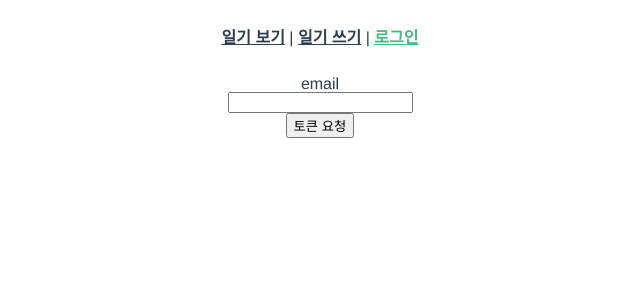
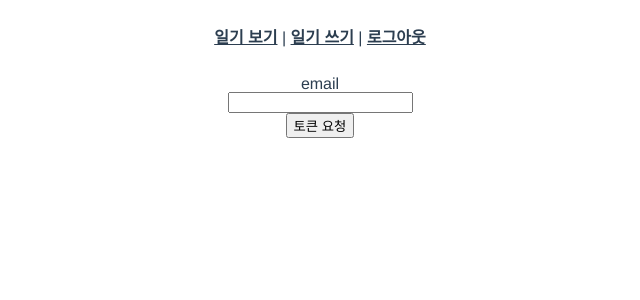
Before and after one commit to modoo-page/modoo-diary-web, a Vue app: page /login in a window 1280 px wide. Shown: the top 300 px of the page, without its empty margins (320-960 px from the left). Built offline with nearby package versions, Linux system fonts and the light colour scheme; sample sign-in values are in the browser's storage.

Commit message:
✨ 로그인 기능 추가 및 쓰기 기능 추가

```diff
--- a/package.json
+++ b/package.json
@@ -10,6 +10,7 @@
   "dependencies": {
     "axios": "^1.2.2",
     "core-js": "^3.8.3",
+    "pinia": "^2.0.28",
     "vue": "^3.2.13",
     "vue-router": "^4.0.3"
   },
--- a/src/App.vue
+++ b/src/App.vue
@@ -1,8 +1,11 @@
 <template>
   <nav>
     <router-link to="/">일기 보기</router-link> |
-    <router-link to="/write">일기 쓰기</router-link> |
-    <router-link to="/login">로그인</router-link>
+    <div class="inline" v-show="isLogin">
+      <router-link to="/write">일기 쓰기</router-link> |
+    </div>
+    <router-link to="/login" v-show="!isLogin">로그인</router-link>
+    <router-link to="/logout" v-show="isLogin">로그아웃</router-link>
   </nav>
   <router-view />
 </template>
@@ -17,7 +20,9 @@
   text-align: center;
   color: #2c3e50;
 }
-
+.inline {
+  display: inline;
+}
 nav {
   padding: 30px;
 
@@ -31,3 +36,23 @@ nav {
   }
 }
 </style>
+
+<script lang="ts">
+import { defineComponent, toRefs } from "vue";
+import { useListStore } from "./stores/list";
+
+export default defineComponent({
+  setup() {
+    const list = useListStore();
+    const { isLogin } = toRefs(list);
+    function GetUserToken() {
+      let userToken = localStorage.getItem("userToken");
+      if (userToken != null) {
+        list.Login(userToken);
+      }
+    }
+    GetUserToken();
+    return { isLogin };
+  },
+});
+</script>
--- a/src/components/LoginComponent.vue
+++ b/src/components/LoginComponent.vue
@@ -1,13 +1,13 @@
 <template>
   <div v-if="status === 'email'">
     <p>email</p>
-    <input type="email" />
+    <input type="email" v-model="email" />
     <br />
     <button @click="requestToken">토큰 요청</button>
   </div>
   <div v-if="status === 'token'">
     <p>token</p>
-    <input type="text" />
+    <input type="text" v-model="token" />
     <br />
     <button @click="login">로그인</button>
   </div>
@@ -15,18 +15,42 @@
 
 <script lang="ts">
 import { defineComponent, ref } from "vue";
+import { GetAxios } from "@/utils/utils";
+import { useRouter } from "vue-router";
+import { useListStore } from "../stores/list";
 export default defineComponent({
   name: "diary-component",
   setup() {
+    const router = useRouter();
+    const list = useListStore();
     const status = ref("email");
+    const email = ref("");
+    const token = ref("");
+    let axios = GetAxios();
     const requestToken = function () {
-      console.log("A");
       status.value = "token";
+      // axios
+      //   .post("/login/token", { email: email.value })
+      //   .then(() => {
+      //     status.value = "token";
+      //   })
+      //   .catch(() => {
+      //     alert("로그인 서버에 문제가 발생했습니다");
+      //   });
     };
     const login = function () {
-      console.log("login");
+      axios
+        .post("/login", { email: email.value, token: token.value })
+        .then((response) => {
+          list.Login(response.data["userToken"] as string);
+          router.push("/");
+        })
+        .catch((err) => {
+          console.log(err);
+          alert("토큰이 맞지 않습니다");
+        });
     };
-    return { status, requestToken, login };
+    return { status, email, token, requestToken, login };
   },
 });
 </script>
--- a/src/components/WriteComponent.vue
+++ b/src/components/WriteComponent.vue
@@ -1,14 +1,44 @@
 <template>
   <p>일기 내용</p>
-  <textarea></textarea>
+  <textarea v-model="diary"></textarea>
   <br />
-  <button>일기 쓰기</button>
+  <button @click="WriteDiary">일기 쓰기</button>
 </template>
 
 <script lang="ts">
-import { defineComponent } from "vue";
+import { defineComponent, ref } from "vue";
+import { GetAxios } from "@/utils/utils";
+import { useRouter } from "vue-router";
+import { useListStore } from "../stores/list";
 export default defineComponent({
   name: "write-component",
+  setup() {
+    const router = useRouter();
+    const list = useListStore();
+    const diary = ref("");
+    let axios = GetAxios();
+    function WriteDiary() {
+      if (diary.value === "") {
+        alert("내용이 비어있습니다");
+        return;
+      }
+      console.log(diary);
+      axios
+        .post(
+          "/diaries",
+          { diary: diary.value },
+          { headers: { Authorization: "Token " + list.userToken } }
+        )
+        .then(() => {
+          alert("작성 완료");
+          router.push("/");
+        })
+        .catch((err) => {
+          console.log(err);
+        });
+    }
+    return { diary, WriteDiary };
+  },
 });
 </script>
 
--- a/src/main.ts
+++ b/src/main.ts
@@ -1,5 +1,7 @@
 import { createApp } from "vue";
 import App from "./App.vue";
 import router from "./router";
+import { createPinia } from "pinia";
 
-createApp(App).use(router).mount("#app");
+const pinia = createPinia();
+createApp(App).use(router).use(pinia).mount("#app");
--- a/src/router/index.ts
+++ b/src/router/index.ts
@@ -2,6 +2,7 @@ import { createRouter, createWebHistory, RouteRecordRaw } from "vue-router";
 import HomeView from "../views/HomeView.vue";
 import WriteView from "../views/WriteView.vue";
 import LoginView from "../views/LoginView.vue";
+import LogoutView from "../views/LogoutView.vue";
 
 const routes: Array<RouteRecordRaw> = [
   {
@@ -19,6 +20,11 @@ const routes: Array<RouteRecordRaw> = [
     name: "login",
     component: LoginView,
   },
+  {
+    path: "/logout",
+    name: "logout",
+    component: LogoutView,
+  },
 ];
 
 const router = createRouter({
--- /dev/null
+++ b/src/stores/list.ts
@@ -0,0 +1,19 @@
+import { defineStore } from "pinia";
+import { ref } from "vue";
+
+export const useListStore = defineStore("list", () => {
+  const isLogin = ref(false);
+  const userToken = ref("");
+  function Login(token: string) {
+    isLogin.value = true;
+    userToken.value = token;
+    localStorage.setItem("userToken", token);
+  }
+  function Logout() {
+    isLogin.value = false;
+    localStorage.removeItem("userToken");
+    userToken.value = "";
+  }
+
+  return { isLogin, userToken, Login, Logout };
+});
--- /dev/null
+++ b/src/views/LogoutView.vue
@@ -0,0 +1,14 @@
+<script>
+import { defineComponent } from "vue";
+import { useRouter } from "vue-router";
+import { useListStore } from "../stores/list";
+export default defineComponent({
+  setup() {
+    const router = useRouter();
+    const list = useListStore();
+    list.Logout();
+    // localStorage.setItem();
+    router.push("/");
+  },
+});
+</script>
```
Also changed, not shown: 1 other file (tests, documents, lock files or other folders).
